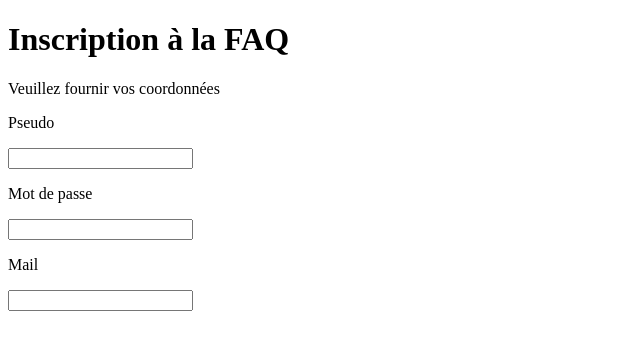
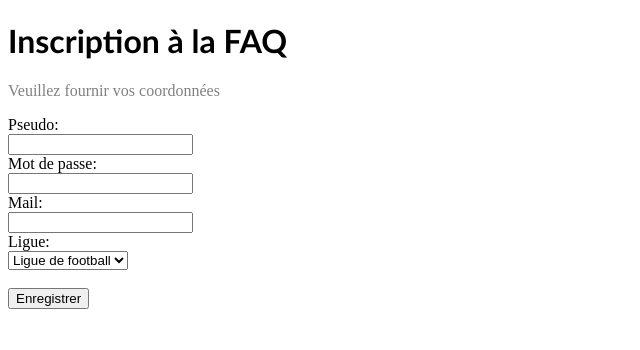
Before and after one commit to MBourdim/M2L, a PHP site: page /register.php in a window 1280 px wide. Shown: the top 350 px of the page, without its empty margins (0-640 px from the left). Run offline with PHP 8.4, Linux system fonts and the light colour scheme; some libraries are stand-ins or nearby versions.

Commit message:
V1 page inscription

```diff
--- a/register.php
+++ b/register.php
@@ -1,3 +1,33 @@
+<?php/*
+  //Variables//
+
+  $pseudo = $_POST['pseudo'];
+  $password = $_POST['password'];
+  $email = $_POST['email'];
+
+  //Connexion BD SQL//
+  $connection = mysql_connect("localhost","root","");
+
+  //Table selectionnée SQL (user)//
+  if($select = mysql_select_db("user",$connection))
+    {
+      //Insertion dans la base de donnée//
+      $sql= "INSERT INTO user (pseudo, mdp, mail)
+      VALUES('$pseudo','$password','$email')";
+      mysql_query($sql);
+    }
+  else
+  {
+      //Message d'erreur//
+      echo"Mauvaise DB selectionnée";
+  }
+
+  //Deconnexion du SGBD//
+  mysql_close($connection);
+*/
+?>
+
+
 <!DOCTYPE html>
 <html lang="fr">
 <head>
@@ -7,18 +37,31 @@
   <title>Inscription</title>
 </head>
 <body>
-  <h1>Inscription à la FAQ</h1>
-
-  <p>Veuillez fournir vos coordonnées
+  <h1 style="font-family: Calibri">Inscription à la FAQ</h1>
+  <p style ="color :grey">Veuillez fournir vos coordonnées</p>
 
     <form method="post" action="inscription.php">
-      <p>Pseudo</p>
-      <input type="text" name="Nom">
-      <p>Mot de passe</p>
-      <input type="password" name="password">
-      <p>Mail</p>
-      <input type="email" name="email">
-      <p>
+      Pseudo:<br>
+      <input type="text" name="Nom" required="required">
+      <br>
+      Mot de passe:<br>
+      <input type="password" name="password" required="required">
+      <br>
+      Mail:<br>
+      <input type="email" name="email" required="required">
+      <br>
+      Ligue:<br>
+      <select name="nom" size="1">
+        <option>Ligue de football
+        <option>Ligue de Rugby
+        <option>Ligue de Osef
+      </select>
+    </form>
 
+    <!--Saut de ligne bouton enregistrer -->
+    <form>
+      <br>
+      <input type="submit" name="envoi" value="Enregistrer"/>
+    </form>
 </body>
 </html>
```
